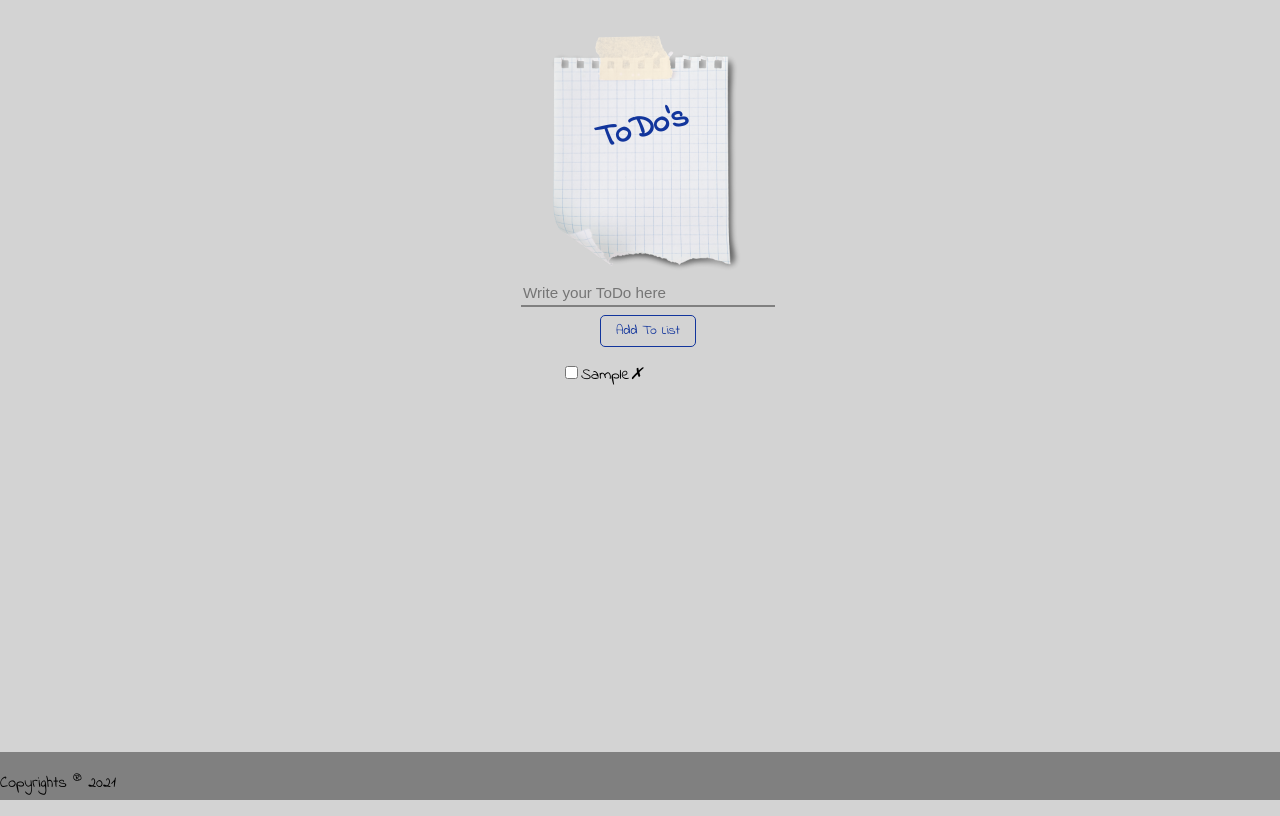
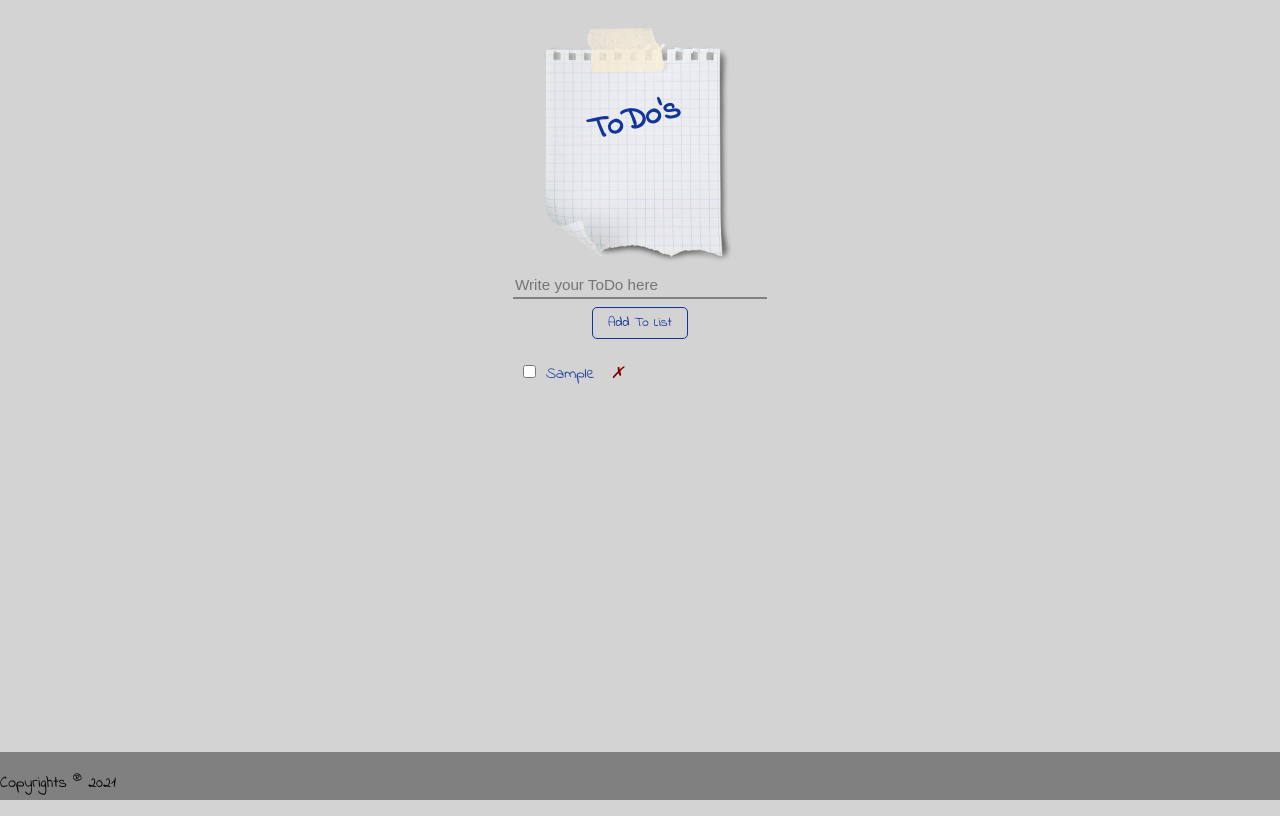
Before and after one commit to rubenSinzig/ToDo_list_react, a React (Create React App) app: page / in a window 1280 px wide. Both pictures are taken after typing "Sample" into the empty fields and a click on the input "Add To List". Built offline with nearby package versions, Linux system fonts and the light colour scheme.

Commit message:
ToDo -> scss

```diff
--- a/src/components/ToDos.js
+++ b/src/components/ToDos.js
@@ -2,6 +2,7 @@ const ToDos = (props) => {
   const userTodos = props.list.map((toDo, i) => (
     <li key={i}>
       <input
+        className="checkbox"
         type="checkbox"
         defaultChecked={toDo.done}
         onChange={() => props.check(toDo.id)}
--- a/src/sass/main.scss
+++ b/src/sass/main.scss
@@ -11,6 +11,9 @@ body {
   justify-content: center;
   background-color: lightgray;
   font-family: "Indie Flower", Arial, Helvetica, sans-serif;
+  padding: 0;
+  margin: 0;
+  box-sizing: border-box;
 }
 
 // Header
@@ -37,6 +40,7 @@ form {
   flex-direction: column;
   align-items: center;
 }
+
 // Text input
 .input {
   outline: none;
@@ -65,13 +69,44 @@ form {
   }
 }
 
+// ul
+ul {
+  width: 250px;
+  height: 400px;
+  margin: 1rem 0 0 0;
+  padding: 0;
+  overflow: auto;
+}
+// checkbox
+.checkbox {
+  margin: 10px;
+}
+
+// ToDo item
+li {
+  overflow: auto;
+  list-style: none;
+  color: rgba(18, 52, 156, 0.89);
+
+  &:hover {
+    box-shadow: inset 0 0 10px rgba(18, 52, 156, 0.39);
+  }
+
+  i {
+    color: rgb(129, 0, 0);
+    margin-left: 1rem;
+    cursor: pointer;
+  }
+}
+
 // Every other list item
 li:nth-child(2n) {
-  background-color: orange;
-}
-// To remove style from list
-li {
-  list-style: none;
+  background-color: rgba(18, 52, 156, 0.39);
+  color: rgb(39, 39, 39);
+
+  &:hover {
+    box-shadow: inset 0 0 10px rgb(233, 233, 233);
+  }
 }
 
 // Footer
```
